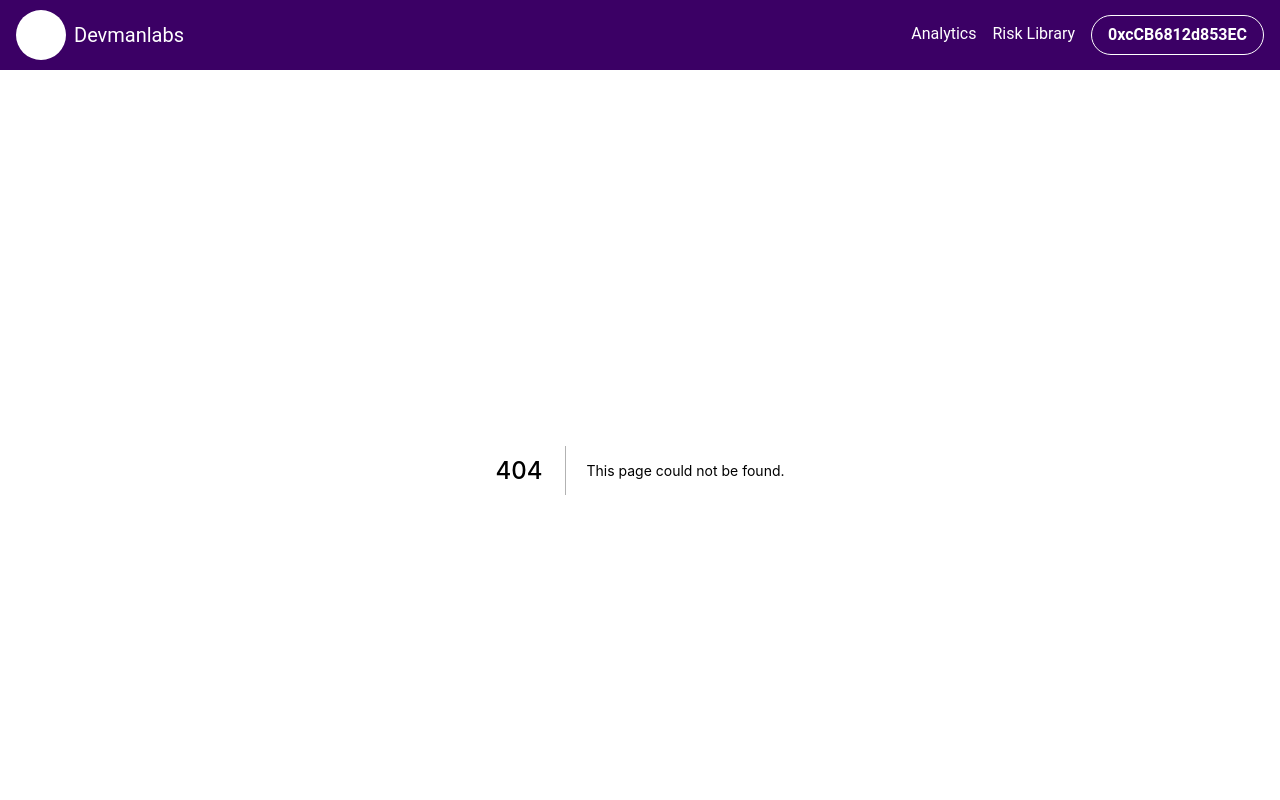
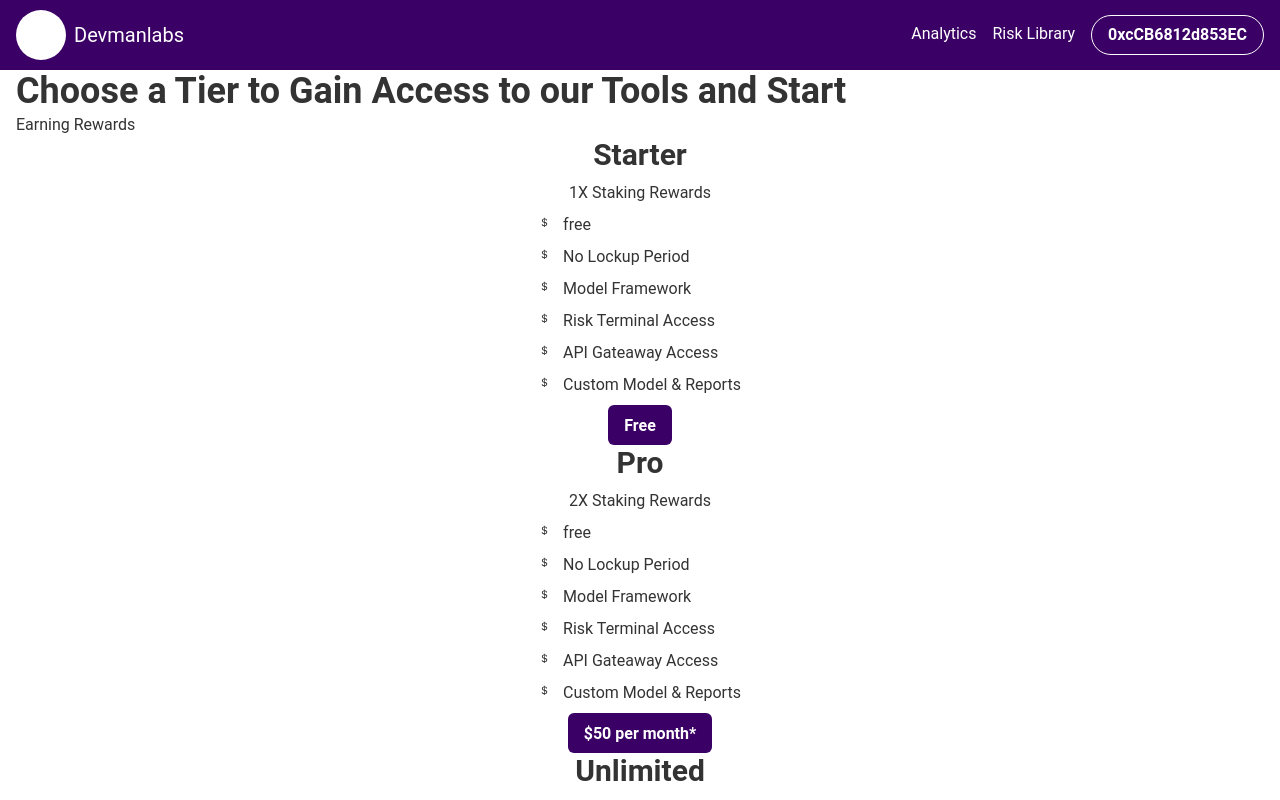
Before and after one commit to devmanlabs/frontend, a Next.js app: page /packages in a window 1280 px wide. Before the commit this address had no page. Shown: the top 800 px of the page. Built offline with nearby package versions, Linux system fonts and the light colour scheme.

Commit message:
basic skeleton packages

```diff
--- /dev/null
+++ b/src/pages/packages.tsx
@@ -0,0 +1,162 @@
+import {
+  Button,
+  Container,
+  Grid,
+  GridItem,
+  Heading,
+  HStack,
+  Icon,
+  Stack,
+  Text,
+  VStack,
+} from '@chakra-ui/react';
+import { BsCurrencyDollar } from 'react-icons/bs';
+const packages = () => {
+  const packagesList = [
+    {
+      name: 'Starter',
+      benefits: [
+        { icon: <BsCurrencyDollar />, text: 'free', access: true },
+        {
+          icon: <BsCurrencyDollar />,
+          text: 'No Lockup Period',
+          access: true,
+        },
+        { icon: <BsCurrencyDollar />, text: 'Model Framework', access: true },
+        {
+          icon: <BsCurrencyDollar />,
+          text: 'Risk Terminal Access',
+          access: false,
+        },
+        {
+          icon: <BsCurrencyDollar />,
+          text: 'API Gateaway Access',
+          access: false,
+        },
+        {
+          icon: <BsCurrencyDollar />,
+          text: 'Custom Model & Reports',
+          access: false,
+        },
+      ],
+      price: 0,
+    },
+    {
+      name: 'Pro',
+      benefits: [
+        { icon: <BsCurrencyDollar />, text: 'free', access: true },
+        {
+          icon: <BsCurrencyDollar />,
+          text: 'No Lockup Period',
+          access: true,
+        },
+        { icon: <BsCurrencyDollar />, text: 'Model Framework', access: true },
+        {
+          icon: <BsCurrencyDollar />,
+          text: 'Risk Terminal Access',
+          access: true,
+        },
+        {
+          icon: <BsCurrencyDollar />,
+          text: 'API Gateaway Access',
+          access: false,
+        },
+        {
+          icon: <BsCurrencyDollar />,
+          text: 'Custom Model & Reports',
+          access: false,
+        },
+      ],
+      price: 50,
+    },
+    {
+      name: 'Unlimited',
+      benefits: [
+        { icon: <BsCurrencyDollar />, text: 'free', access: true },
+        {
+          icon: <BsCurrencyDollar />,
+          text: 'No Lockup Period',
+          access: true,
+        },
+        { icon: <BsCurrencyDollar />, text: 'Model Framework', access: true },
+        {
+          icon: <BsCurrencyDollar />,
+          text: 'Risk Terminal Access',
+          access: true,
+        },
+        {
+          icon: <BsCurrencyDollar />,
+          text: 'API Gateaway Access',
+          access: true,
+        },
+        {
+          icon: <BsCurrencyDollar />,
+          text: 'Custom Model & Reports',
+          access: false,
+        },
+      ],
+      price: 100,
+    },
+    {
+      name: 'Premium',
+      benefits: [
+        { icon: <BsCurrencyDollar />, text: 'free', disable: true },
+        {
+          icon: <BsCurrencyDollar />,
+          text: 'No Lockup Period',
+          disable: true,
+        },
+        { icon: <BsCurrencyDollar />, text: 'Model Framework', disable: true },
+        {
+          icon: <BsCurrencyDollar />,
+          text: 'Risk Terminal Access',
+          disable: true,
+        },
+        {
+          icon: <BsCurrencyDollar />,
+          text: 'API Gateaway Access',
+          disable: true,
+        },
+        {
+          icon: <BsCurrencyDollar />,
+          text: 'Custom Model & Reports',
+          disable: true,
+        },
+      ],
+      price: 100,
+    },
+  ];
+
+  return (
+    <Container maxW="container.xl">
+      <Heading>Choose a Tier to Gain Access to our Tools and Start</Heading>
+      <Text>Earning Rewards</Text>
+
+      <Grid>
+        {packagesList.map((item, i) => (
+          <GridItem key={item.name}>
+            <VStack>
+              <Heading as="h3" size="lg">
+                {item.name}
+              </Heading>
+              <Text>{i + 1}X Staking Rewards</Text>
+              <Stack>
+                {item.benefits.map((benefit) => (
+                  <HStack key={benefit.text}>
+                    <Icon>{benefit.icon}</Icon>
+                    <Text>{benefit.text}</Text>
+                  </HStack>
+                ))}
+              </Stack>
+              <Button>
+                {item.price === 0 ? 'Free' : `$${item.price} per month*`}
+              </Button>
+            </VStack>
+          </GridItem>
+        ))}
+      </Grid>
+    </Container>
+  );
+};
+
+export default packages;
```
